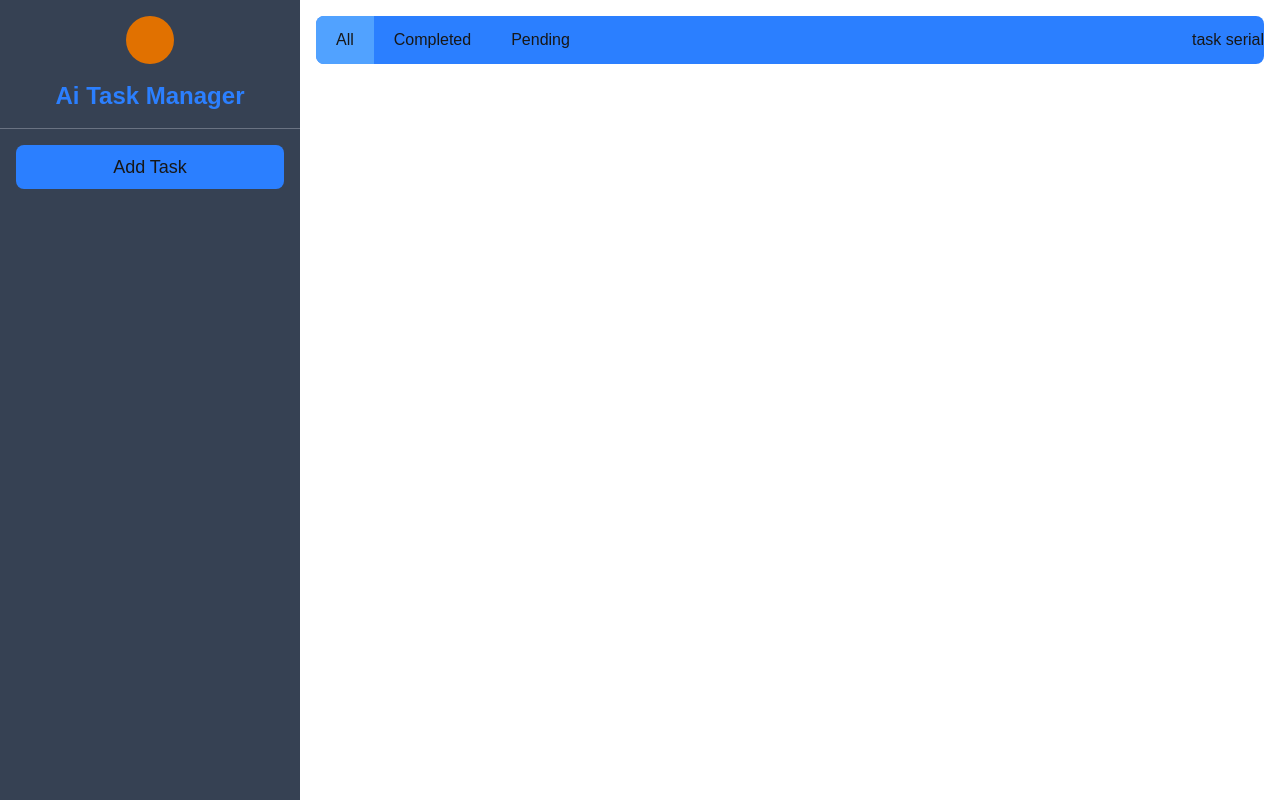
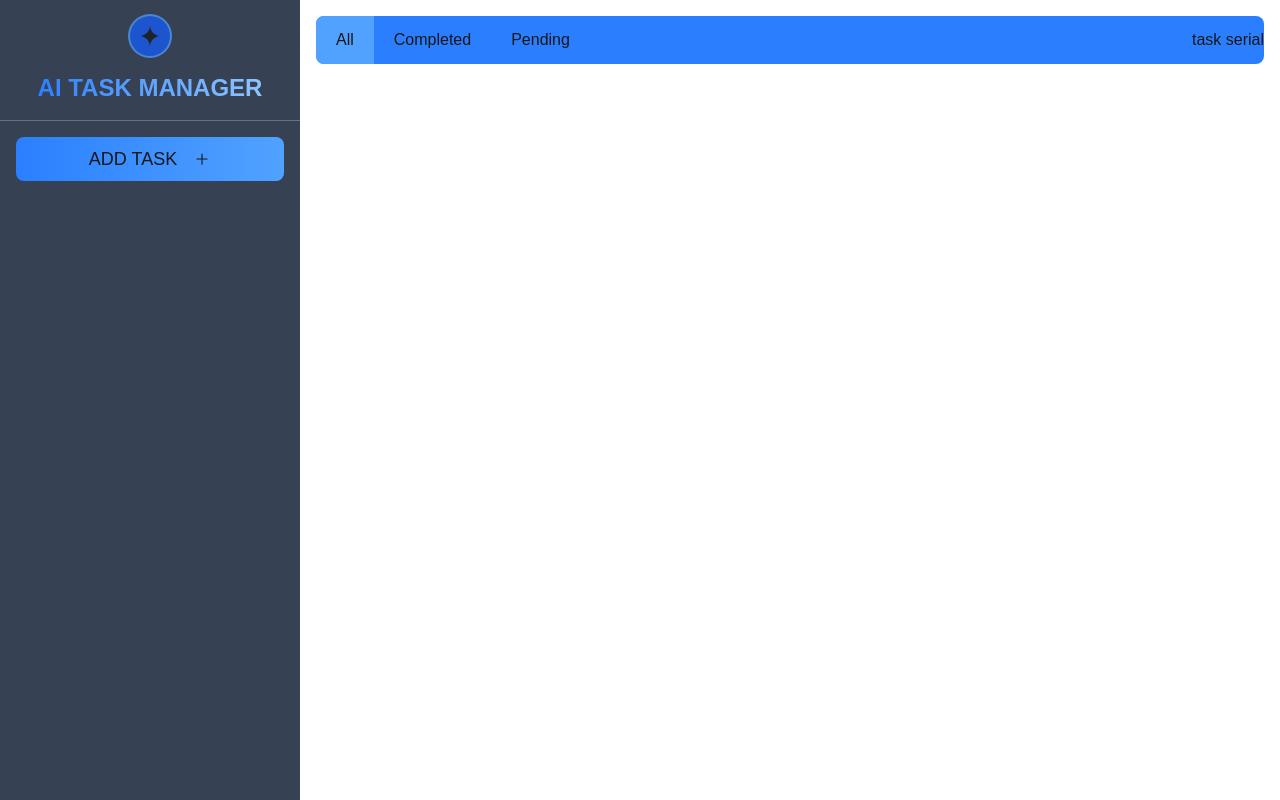
Before and after one commit to Sukanto01899/Smart-Task-Manager-with-AI-, a Next.js app: page /tasks in a window 1280 px wide. Built offline with nearby package versions, Linux system fonts and the light colour scheme.

Commit message:
color fix

```diff
--- a/src/app/components/layout/Sidebar.tsx
+++ b/src/app/components/layout/Sidebar.tsx
@@ -3,22 +3,26 @@
 import React, { useState } from "react";
 import Button from "../ui/button/Button";
 import Modal from "../ui/modal/Modal";
+import { RiGeminiFill } from "react-icons/ri";
+import { IoAddOutline } from "react-icons/io5";
+
+
 
 const Sidebar = () => {
   const [isModalOpen, setIsModalOpen] = useState(false);
 
   return (
     <aside className=" lg:w-[300px] lg:fixed top-0 left-0 bg-gray-700 lg:h-screen">
-      <div className="flex flex-row justify-between lg:flex-col lg:justify-center items-center gap-4 border-b border-b-gray-500 p-2 lg:p-4">
-        <span className="h-12 w-12 rounded-full bg-amber-600"></span>
-        <h1 className="text-2xl text-blue-500 font-bold">Ai Task Manager</h1>
+      <div className="flex flex-row lg:flex-col justify-center items-center gap-4 border-b border-b-gray-500 p-2 lg:p-4">
+        <span className="h-6 w-6 md:h-10 md:w-10 rounded-full bg-blue-600 animate-pulse ring-2 ring-blue-400 flex justify-center items-center text-xl"><RiGeminiFill/></span>
+        <h1 className="text-lg lg:text-2xl uppercase text-transparent font-bold bg-gradient-to-r from-blue-500 to-blue-300 bg-clip-text">Ai Task Manager</h1>
       </div>
 
       <div
         onClick={() => setIsModalOpen((prev) => !prev)}
         className="flex flex-col justify-center p-4"
       >
-        <Button text="Add Task" variant="lg"/>
+        <Button text="Add Task" variant="lg" Icon={IoAddOutline}/>
       </div>
 
       <Modal isModalOpen={isModalOpen} toggleModal={setIsModalOpen} />
--- a/src/app/components/ui/button/Button.tsx
+++ b/src/app/components/ui/button/Button.tsx
@@ -3,8 +3,8 @@ import { IconType } from 'react-icons';
 
 const buttonVariants = {
     icon: "rounded-full hover:bg-gray-500 text-xl h-10 w-10 transition-all duration-500",
-    ai: "bg-gradient-to-r hover:bg-gradient-to-l from-blue-500 to-blue-300 py-1 px-2 rounded-lg gap-2",
-    lg: "w-full bg-blue-500 py-2 rounded-lg text-lg hover:bg-blue-400 transition-all duration-500",
+    ai: "bg-gradient-to-r hover:bg-gradient-to-l from-blue-500 to-blue-400 py-1 px-2 rounded-lg gap-2",
+    lg: "w-full bg-gradient-to-r hover:bg-gradient-to-l from-blue-500 to-blue-400 py-2 rounded-lg text-lg hover:bg-blue-400 transition-all duration-500 gap-4  uppercase",
     md: "",
 }
 
```
